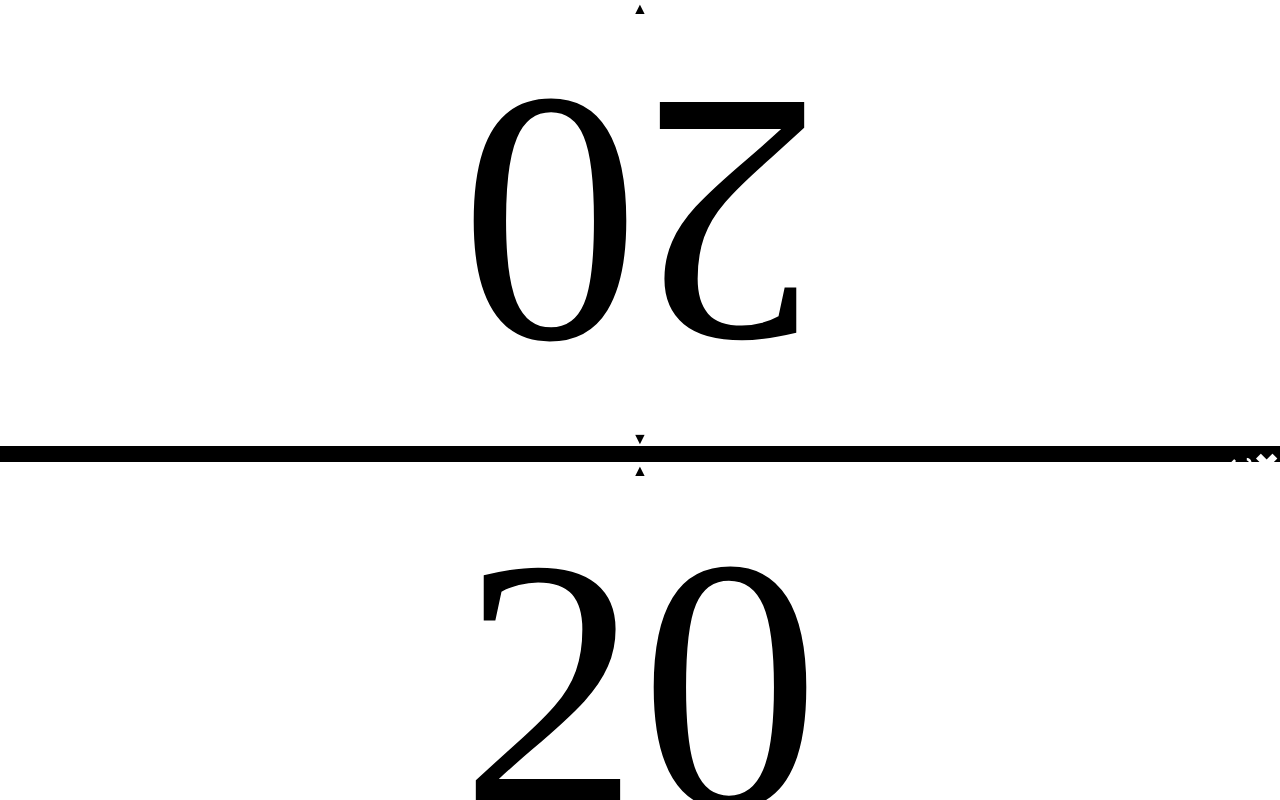
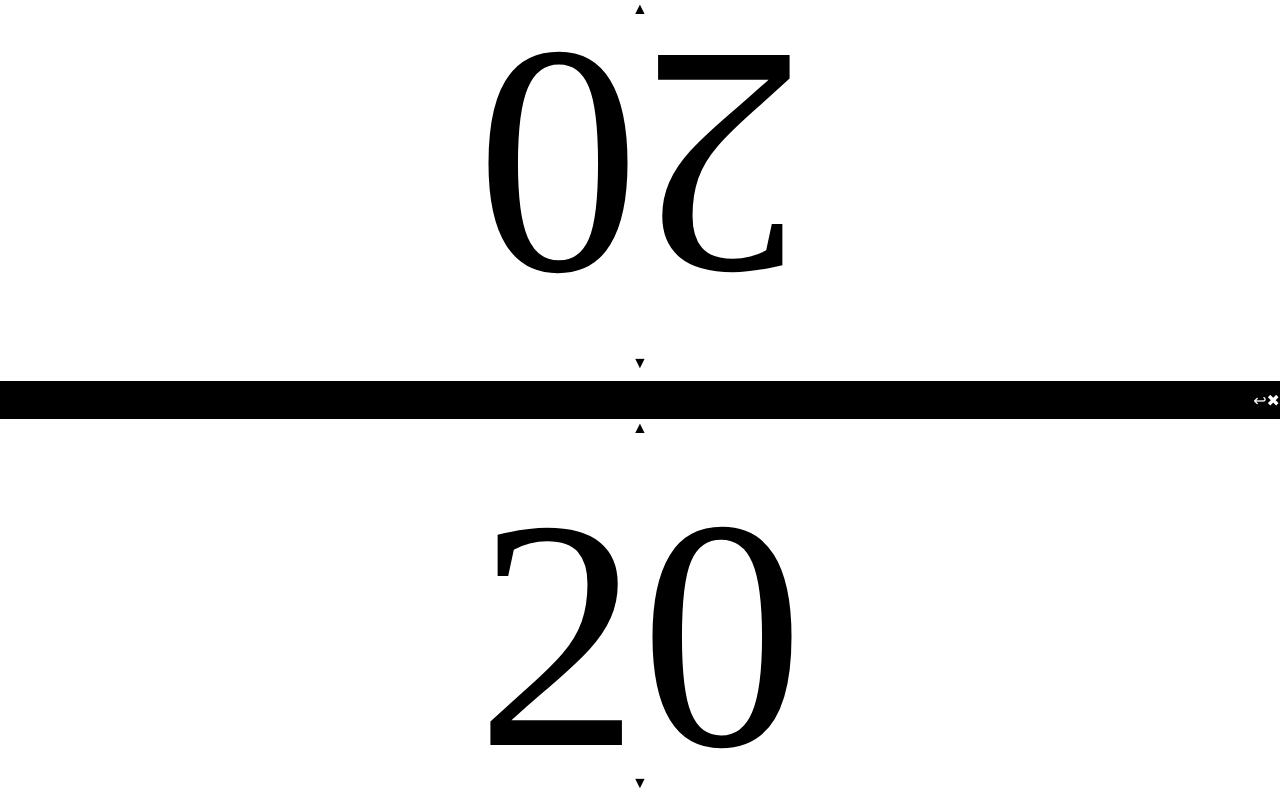
Before and after one commit to m4k070/LifeCounter, a plain HTML site: page index.html in a window 1280 px wide. Drawn offline with Linux system fonts and the light colour scheme.

Commit message:
css,js修正

```diff
--- a/main.css
+++ b/main.css
@@ -19,27 +19,31 @@ body {
 }
 
 .area {
-    flex: 1;
-    width: 100%;
-    height: 100%;
-    display: flex;
-    justify-content: center;
     align-content: center;
     align-items: center;
+    display: flex;
     flex-direction: column;
+    flex: 10;
+    height: 100%;
+    justify-content: center;
+    width: 100%;
 }
 
 .btn-north,
 .btn-south {
-    height: 2vmin;
+    flex: 1;
+    /*font-size: 4vmin;*/
+    height: 4vmin;
+    text-align: center;
     width: 100%;
-    text-align: center;
-    font-size: 2vmin;
 }
 
 .life {
-    flex 1;
-    font-size: calc(90vmin / 2);
+    flex 5;
+    font-size: calc(82vmin / 2);
+    height: calc(82vmin / 2);
+    text-align: center;
+    width: 100%;
 }
 
 #player2-life {
@@ -47,15 +51,19 @@ body {
 }
 
 .toolbar-area {
-    height: 2vmin;
-    width: 100%;
+    align-content: center;
+    align-items: center;
+    background-color: black;
+    color: white;
     display: flex;
     flex-direction: row;
+    flex: 1;
+    height: 4vmin;
     justify-content: flex-end;
-    background-color: black;
-    color: white;
+    width: 100%;
 }
 
 .btn {
-    font-size: 32px;
+    flex: 0 1;
+    width: auto;
 }
--- a/main.js
+++ b/main.js
@@ -26,6 +26,9 @@ function dec(event) {
     e.innerText = life;
 }
 
+/**
+ *
+ */
 function addClickLostEvent(cls) {
     var elms = document.getElementsByClassName(cls);
 
@@ -35,6 +38,9 @@ function addClickLostEvent(cls) {
     }
 }
 
+/**
+ *
+ */
 function addClickGainEvent(cls) {
     var elms = document.getElementsByClassName(cls);
 
@@ -44,6 +50,9 @@ function addClickGainEvent(cls) {
     }
 }
 
+/**
+ *
+ */
 function addResetEvent(id) {
     var elm = document.getElementById(id);
 
@@ -56,15 +65,26 @@ function addResetEvent(id) {
     });
 }
 
+/**
+ *
+ */
 function addReverseEvent(id) {
     var elm = document.getElementById(id);
 
     elm.addEventListener('click', function(event) {
         isReverse2P = !isReverse2P;
         // rotate変更
+        var e = document.getElementById("player2-life");
+        if (isReverse2P) {
+            e.style.MozTransform = "rotate(180deg)";
+            e.style.webkitTransform = "rotate(180deg)";
+        }
     });
 }
 
+/**
+ *
+ */
 function onOrientationChange() {
     var elm = document.getElementById("root");
     if (Math.abs(window.orientation) === 90) {
```
